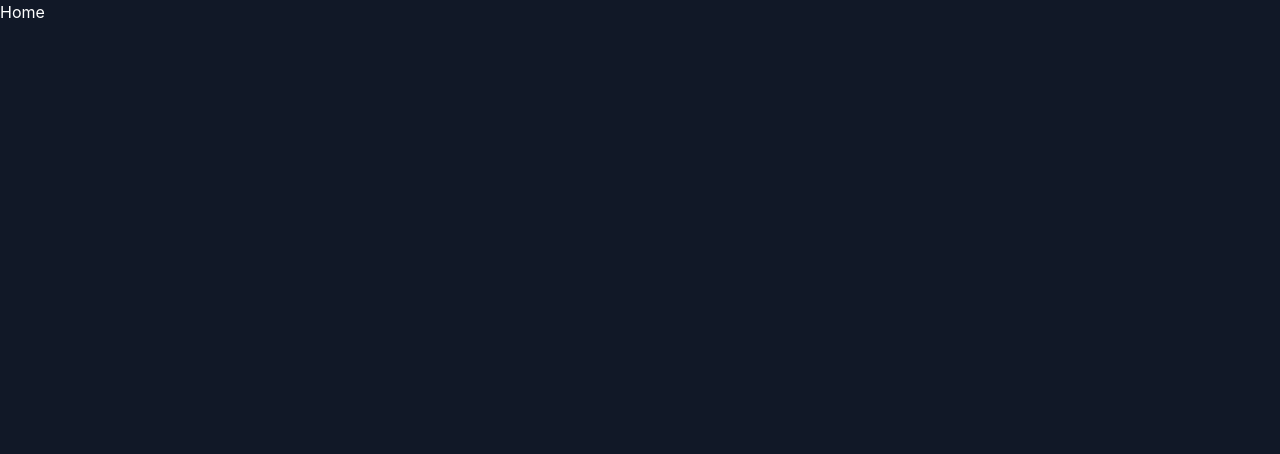
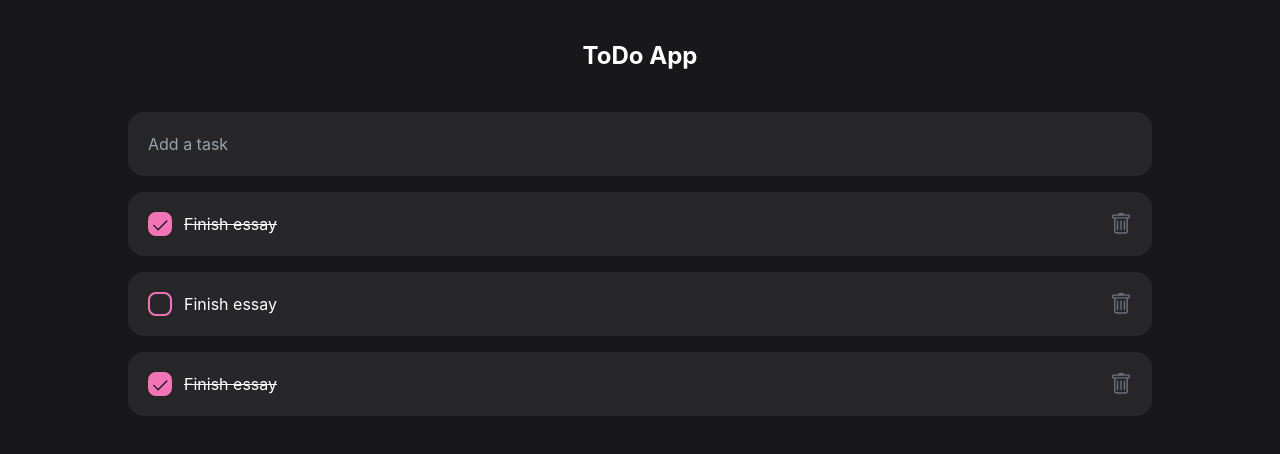
Before and after one commit to hermanzuiakov/todo-react, a React (Create React App) app in the folder todo/: page / in a window 1280 px wide. Shown: the top 454 px of the page. Built offline with nearby package versions, Linux system fonts and the light colour scheme.

Commit message:
First release

```diff
--- a/todo/package.json
+++ b/todo/package.json
@@ -8,6 +8,7 @@
     "@testing-library/user-event": "^13.5.0",
     "react": "^18.2.0",
     "react-dom": "^18.2.0",
+    "react-icons": "^4.7.1",
     "react-scripts": "^5.0.1",
     "web-vitals": "^2.1.4"
   },
--- /dev/null
+++ b/todo/src/components/layout/Layout.jsx
@@ -0,0 +1,11 @@
+import React from 'react';
+
+const Layout = ({children}) => {
+    return (
+        <div className="bg-zinc-900 h-screen text-white py-10">
+            {children}
+        </div>
+    );
+};
+
+export default Layout;
--- a/todo/src/components/screens/Home/Home.jsx
+++ b/todo/src/components/screens/Home/Home.jsx
@@ -1,9 +1,53 @@
-import React from 'react';
+import React, {useState} from 'react';
+import ToDoItem from "./item/ToDoItem";
+import ToDoField from "./ToDoField/ToDoField";
+
+const data = [
+    {
+        _id: "wesdssadf",
+        title: 'Finish essay',
+        isCompleted: true
+    },
+    {
+        _id: "wddffdadf",
+        title: 'Finish essay',
+        isCompleted: false
+    },
+    {
+        _id: "wedsggggdadf",
+        title: 'Finish essay',
+        isCompleted: true
+    }
+]
 
 const Home = () => {
+    const [toDos, setToDos] = useState(data);
+
+    const changeToDo = id => {
+        const copy = [...toDos]
+        const current = copy.find(t => t._id === id)
+        current.isCompleted = !current.isCompleted
+        setToDos(copy)
+    }
+
+    const removeToDo = id => setToDos([...toDos].filter(t => t._id !== id))
+
     return (
-        <div className="bg-gray-900 h-screen text-white">
-            Home
+        <div className="w-4/5 mx-auto">
+            <h1 className="text-2xl font-bold text-center mb-10">ToDo App</h1>
+
+            <ToDoField setToDos={setToDos}/>
+
+            {
+                toDos.map(toDo => (
+                    <ToDoItem
+                        key={toDo._id}
+                        task={toDo}
+                        changeToDo = {changeToDo}
+                        removeToDo = {removeToDo}
+                    />
+                ))
+            }
         </div>
     );
 };
--- /dev/null
+++ b/todo/src/components/screens/Home/ToDoField/ToDoField.jsx
@@ -0,0 +1,36 @@
+import React, {useState} from 'react';
+
+const ToDoField = ({setToDos}) => {
+    const [title, setTitle] = useState('');
+
+    const addToDo = title => {
+        setToDos(prev => [
+            {
+                _id: new Date(),
+                title,
+                isCompleted: false,
+            },
+            ...prev,
+        ])
+        setTitle('')
+    }
+
+    function getTitle() {
+        const title = document.getElementById('taskField').value;
+        addToDo(title);
+    }
+
+    return <div className="flex justify-between items-center mb-4 rounded-2xl bg-zinc-800 p-5 w-full">
+        <input
+            type="text"
+            id="taskField"
+            onChange={e => setTitle(e.target.value)}
+            value={title}
+            onKeyPress={e => e.key === 'Enter' && addToDo(title)}
+            className='bg-transparent w-full border-none outline-none'
+            placeholder='Add a task'
+        />
+    </div>;
+};
+
+export default ToDoField;
--- /dev/null
+++ b/todo/src/components/screens/Home/item/CheckBox.jsx
@@ -0,0 +1,20 @@
+import React from 'react';
+import { BsCheck2 } from 'react-icons/bs';
+
+const CheckBox = ({isCompleted}) => {
+    return (
+        <div
+            className={`
+            border-2 rounded-lg border-pink-400
+                ${isCompleted ? 'bg-pink-400' : ''}
+                w-6 h-6 mr-3 flex align-center justify-center`
+            }
+        >
+            {isCompleted&&
+                <BsCheck2 size={24} className="text-gray-900" />
+            }
+        </div>
+    );
+};
+
+export default CheckBox;
--- /dev/null
+++ b/todo/src/components/screens/Home/item/ToDoItem.jsx
@@ -0,0 +1,25 @@
+import React from 'react';
+import CheckBox from "./CheckBox";
+import { BsTrash } from 'react-icons/bs';
+
+const ToDoItem = ({task, changeToDo, removeToDo}) => {
+    return (
+        <div className="flex justify-between items-center mb-4 rounded-2xl bg-zinc-800 p-5 w-full">
+            <button className="flex items-center" onClick={() => changeToDo(task._id)}>
+                <CheckBox isCompleted={task.isCompleted} />
+                <span className={`${task.isCompleted ? 'line-through' : ''}`}>
+                    {task.title}
+                </span>
+            </button>
+
+            <button onClick={() => removeToDo(task._id)}>
+                <BsTrash
+                    size={22}
+                    className="text-gray-500 hover:text-white transition-colors easy-in-out duration-300"
+                />
+            </button>
+        </div>
+    );
+};
+
+export default ToDoItem;
--- a/todo/src/index.jsx
+++ b/todo/src/index.jsx
@@ -1,11 +1,14 @@
 import React from 'react';
 import ReactDOM from 'react-dom/client';
 import './index.css';
+import Layout from './components/layout/Layout';
 import Home from './components/screens/Home/Home';
 
 const root = ReactDOM.createRoot(document.getElementById('root'));
 root.render(
   <React.StrictMode>
-    <Home />
+      <Layout>
+          <Home />
+      </Layout>
   </React.StrictMode>
 );
```
Also changed, not shown: 1 other file (tests, documents, lock files or other folders).
